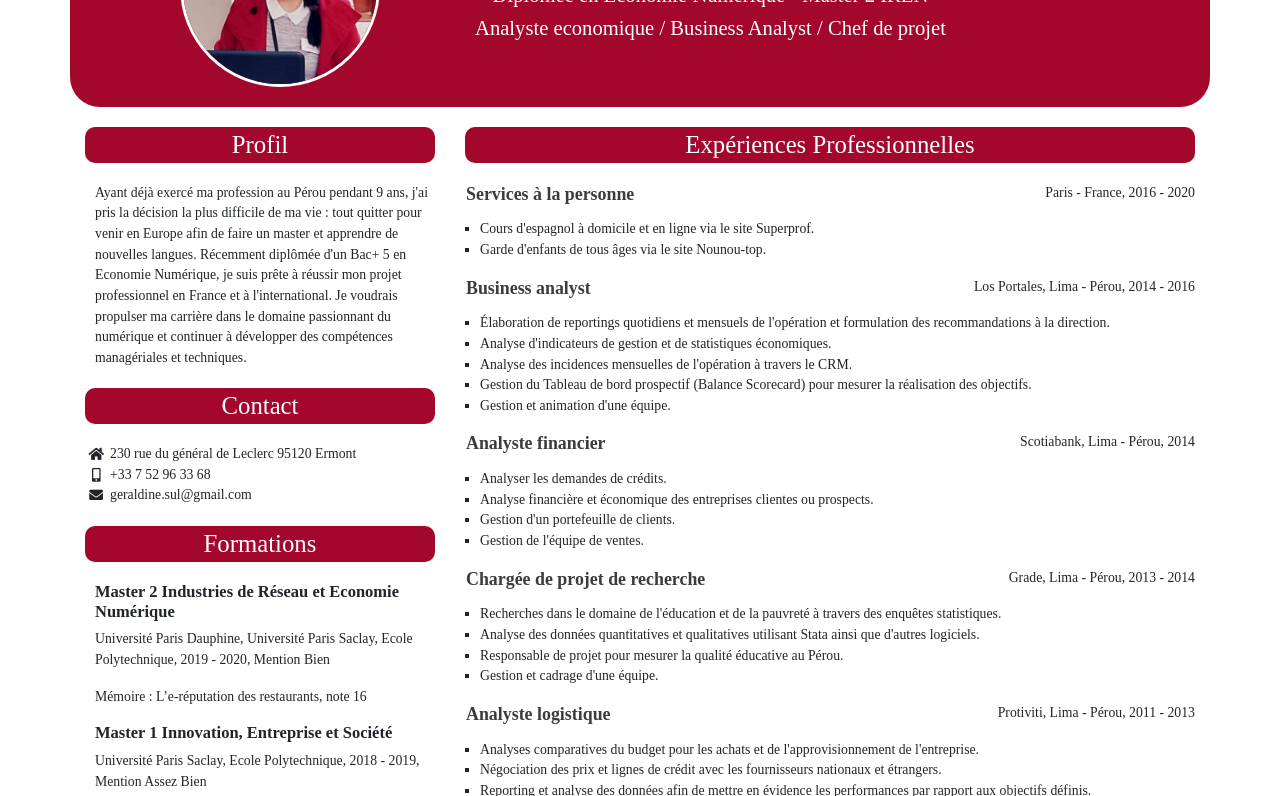
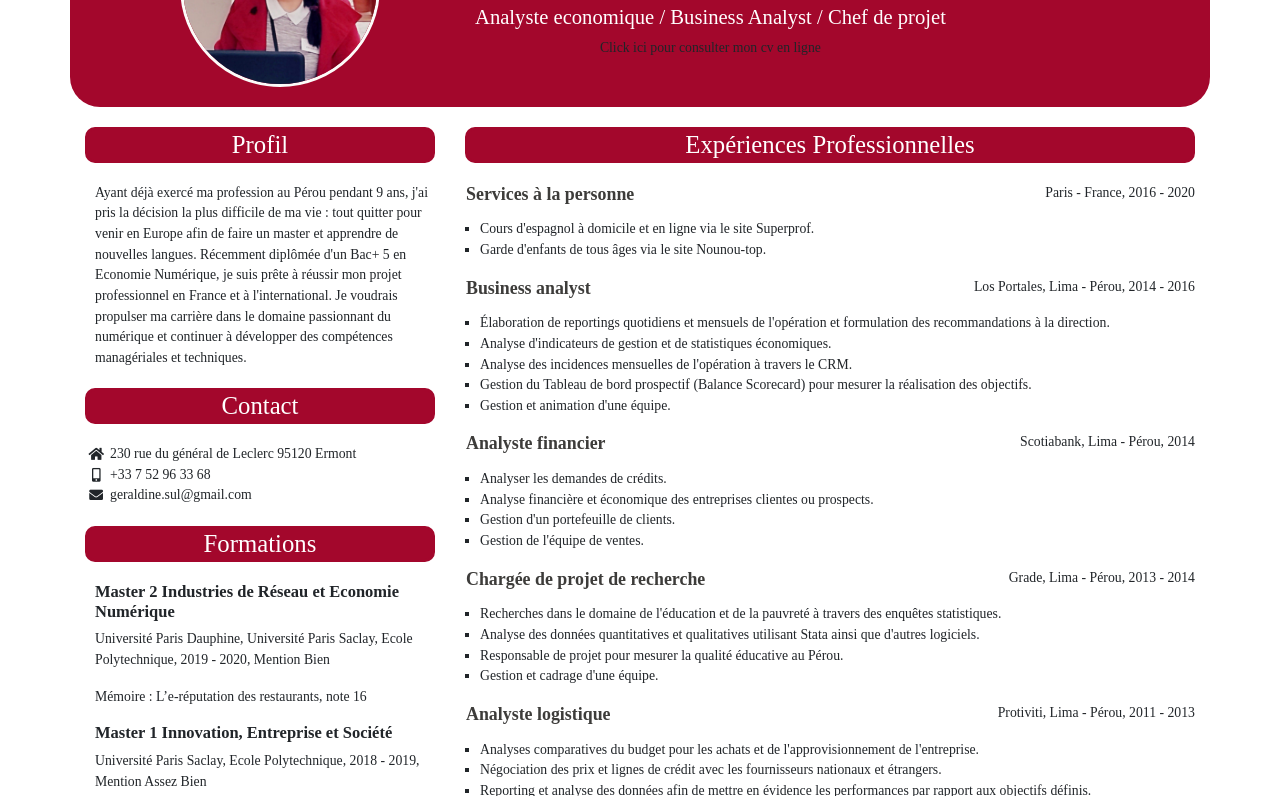
Before and after one commit to geraldinesp/CV, a plain HTML site: page index.html in a window 1280 px wide. Shown: the part 133-929 px from the top of the page. Drawn offline with nearby package versions, Linux system fonts and the light colour scheme; a web font is replaced by a local one.

Commit message:
Update index.html

```diff
--- a/index.html
+++ b/index.html
@@ -16,6 +16,7 @@
 						<h1>Geraldine LASSERRE</h1>
 						<h2>Diplomée en Economie Numérique - Master 2 IREN</h2>
 						<h2>Analyste economique / Business Analyst / Chef de projet</h2>
+						<a href="https://geraldinesp.github.io/cv/">Click ici pour consulter mon cv en ligne</a>
 					</div>
 					<img src="geraldine_square.jpg">
 				</div>
```
